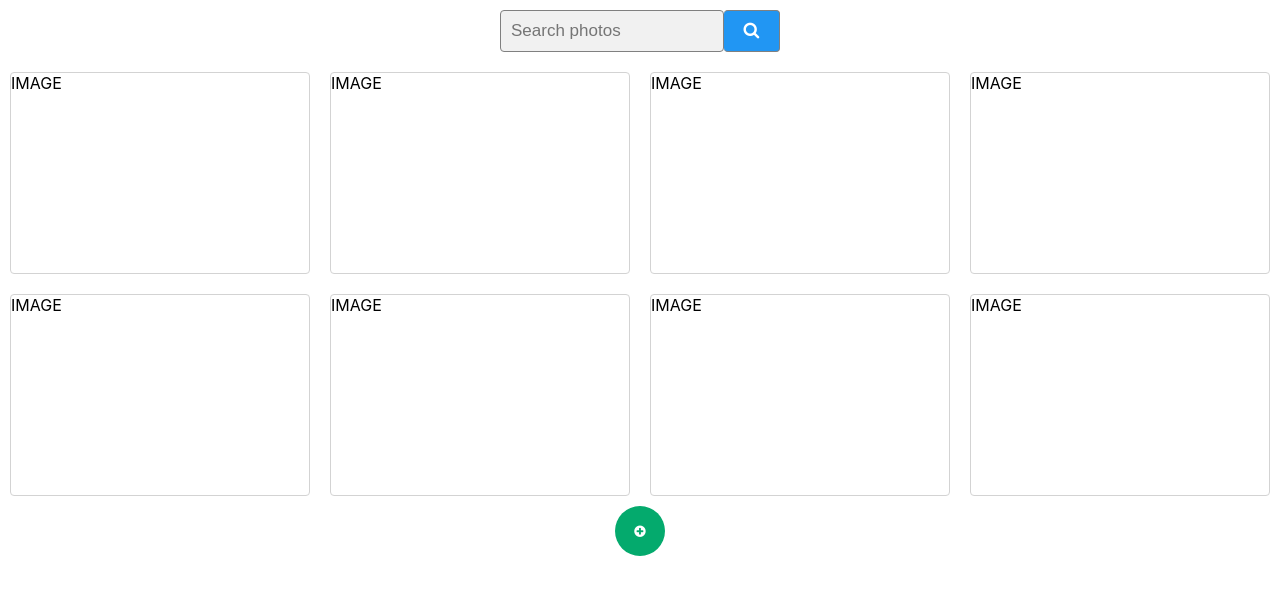
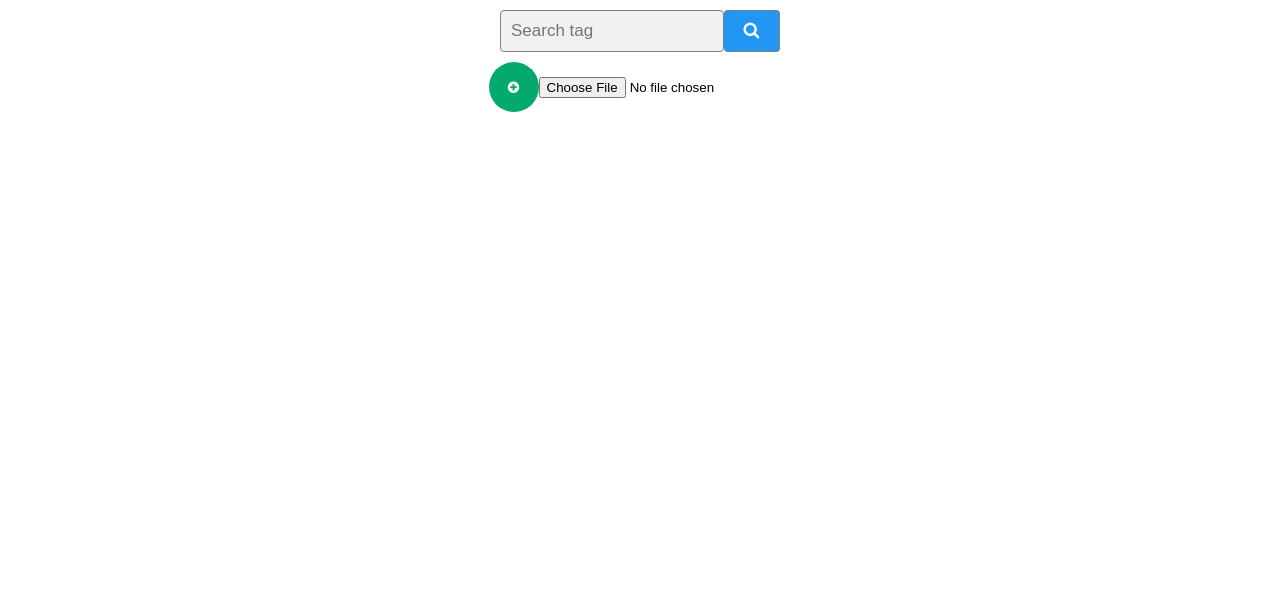
Before and after one commit to Vanhhh/Photo-Gallery, a React (Create React App) app: page / in a window 1280 px wide. Shown: the top 594 px of the page. Built offline with nearby package versions, Linux system fonts and the light colour scheme.

Commit message:
adding features for components

```diff
--- a/src/App.js
+++ b/src/App.js
@@ -2,13 +2,29 @@ import "./App.scss";
 import ImageList from "./components/ImageList";
 import SearchInput from "./components/SearchInput";
 import AddButton from "./components/AddButton";
+import { useState } from "react";
 
 function App() {
+  const [images, setImages] = useState([]);
+  const [searchText, setSearchText] = useState("");
+
+  const addImage = (event) => {
+    const image = event.target?.files[0];
+    if (image) {
+      const imageTagName = prompt("Provide a tag name for this image");
+      image.tagName = imageTagName;
+      setImages([...images, image]);
+    }
+  };
+
   return (
     <div className="App">
-      <SearchInput />
-      <ImageList />
-      <AddButton />
+      <SearchInput
+        searchText={searchText}
+        onSearchTextChanged={setSearchText}
+      />
+      <ImageList images={images} searchText={searchText} />
+      <AddButton onAddImage={addImage} />
     </div>
   );
 }
--- a/src/App.scss
+++ b/src/App.scss
@@ -67,8 +67,8 @@
   border: 1px solid lightgrey;
   margin: 10px;
   flex: 1 0 20%;
-  width: 200px;
-  height: 200px;
+  width: auto;
+  height: auto;
   cursor: pointer;
   &:hover {
     border-color: grey;
@@ -86,3 +86,7 @@
     color: white;
   }
 }
+.image-div button {
+}
+.image-div:hover button {
+}
--- a/src/components/AddButton.jsx
+++ b/src/components/AddButton.jsx
@@ -1,9 +1,16 @@
-function AddButton() {
+function AddButton({ onAddImage }) {
   return (
     <div>
-      <button className="add-button">
+      <button className="add-button" onClick={onAddImage}>
         <i class="fa fa-plus-circle"></i>
       </button>
+      <input
+        type="file"
+        name="myImage"
+        onChange={(event) => {
+          onAddImage(event);
+        }}
+      />
     </div>
   );
 }
--- a/src/components/Image.jsx
+++ b/src/components/Image.jsx
@@ -1,5 +1,10 @@
-function Image() {
-  return <div className="image">IMAGE</div>;
+function Image({ image }) {
+  return (
+    <div className="image-div">
+      <img className="image" src={URL.createObjectURL(image)}></img>
+      <button>x</button>
+    </div>
+  );
 }
 
 export default Image;
--- a/src/components/ImageList.jsx
+++ b/src/components/ImageList.jsx
@@ -1,11 +1,17 @@
 import Image from "./Image";
 
-function ImageList() {
-  const images = Array.from("x".repeat(8));
+function ImageList({ images, searchText }) {
+  const getFilteredImagesByTagName = () => {
+    if (!searchText.length) return images;
+    return images.filter(function (image) {
+      return image.tagName?.includes(searchText);
+    });
+  };
+
   return (
     <div className="imagelist">
-      {images.map((image) => (
-        <Image />
+      {getFilteredImagesByTagName().map((image, index) => (
+        <Image key={index} image={image} />
       ))}
     </div>
   );
--- a/src/components/SearchInput.jsx
+++ b/src/components/SearchInput.jsx
@@ -1,13 +1,17 @@
-function SearchInput() {
+function SearchInput({ searchText, onSearchTextChanged }) {
   return (
     <div className="search">
       <input
         className="search-input"
-        placeholder="Search photos"
+        placeholder="Search tag"
         type="search"
         id="site-search"
         name="q"
         aria-label="Search through site content"
+        value={searchText}
+        onChange={(event) => {
+          onSearchTextChanged(event.target.value);
+        }}
       />
 
       <button type="submit" className="submit-button">
```
